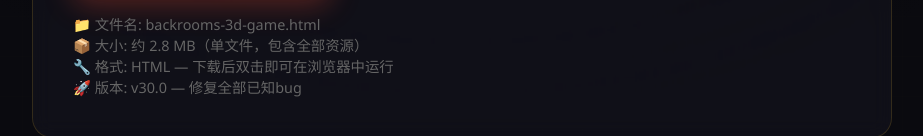
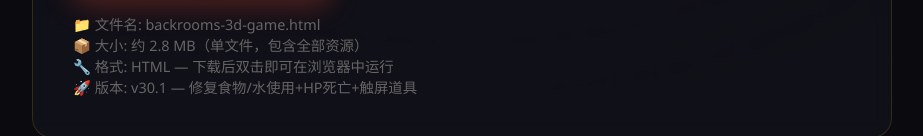
Before and after one commit to 1asdfghjkl9/backroom1, a plain HTML site: page index.html in a window 1280 px wide. Shown: the part 664-800 px from the top of the page, without its empty margins (178-1101 px from the left). Drawn offline with Linux system fonts and the light colour scheme.

Commit message:
update download page to v30.1

```diff
--- a/index.html
+++ b/index.html
@@ -72,7 +72,7 @@ body{font-family:'Segoe UI',system-ui,sans-serif;background:#0a0a0f;color:#e0e0e
 📁 文件名: backrooms-3d-game.html<br>
 📦 大小: 约 2.8 MB（单文件，包含全部资源）<br>
 🔧 格式: HTML — 下载后双击即可在浏览器中运行<br>
-🚀 版本: v30.0 — 修复全部已知bug
+🚀 版本: v30.1 — 修复食物/水使用+HP死亡+触屏道具
 </div>
 </div>
 
```
